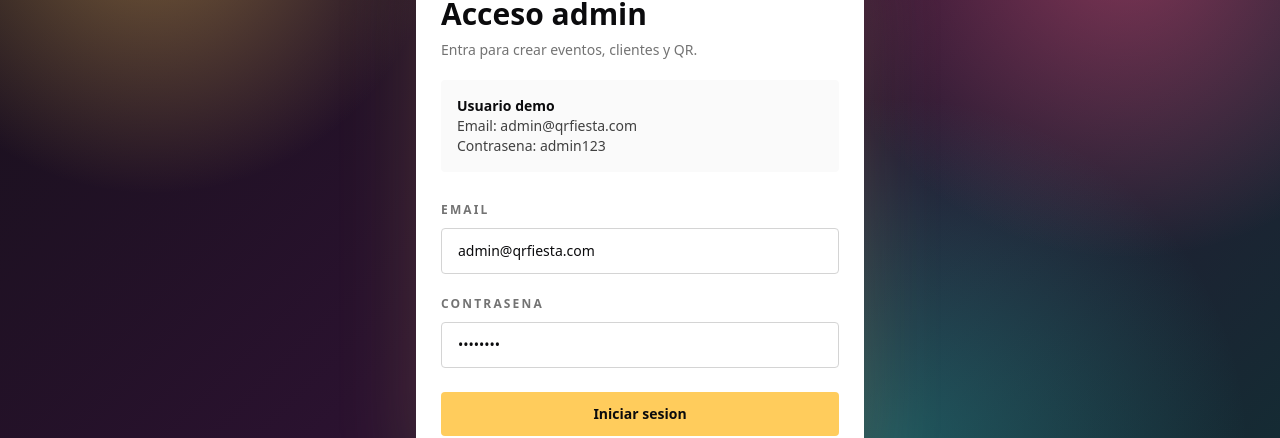
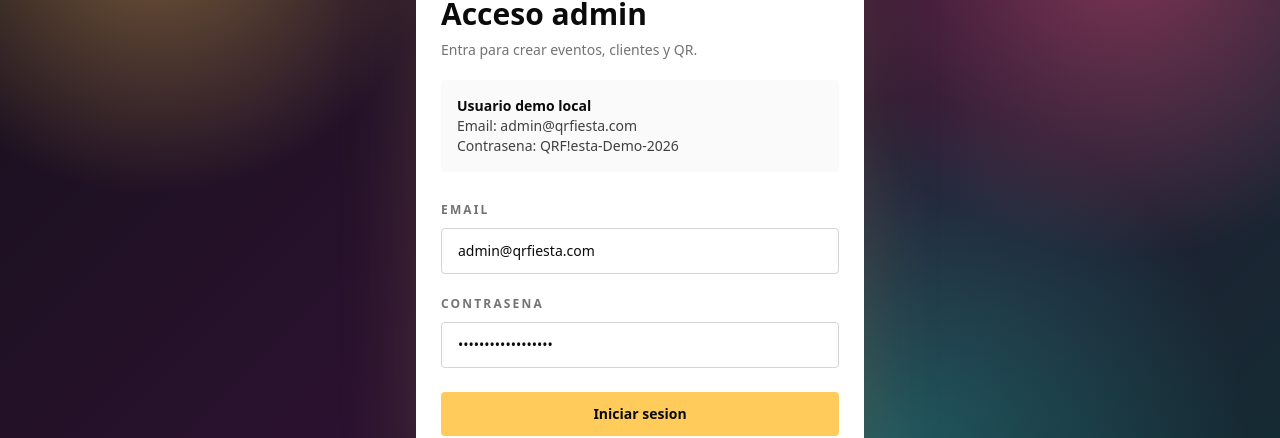
Before and after one commit to domingo9247/QRfiestas, a Next.js app: page /admin/login in a window 1280 px wide. Shown: the part 206-644 px from the top of the page. Built offline with nearby package versions, Linux system fonts and the light colour scheme; no server answers.

Commit message:
Disable demo admin credentials in production

```diff
--- a/app/admin/login/page.tsx
+++ b/app/admin/login/page.tsx
@@ -4,13 +4,14 @@ import { signInWithEmailAndPassword } from "firebase/auth";
 import Link from "next/link";
 import { useRouter } from "next/navigation";
 import { FormEvent, useState } from "react";
-import { DEMO_ADMIN_EMAIL, DEMO_ADMIN_PASSWORD, startDemoAdminSession } from "@/lib/demoStore";
+import { DEMO_ADMIN_EMAIL, DEMO_ADMIN_PASSWORD, isLocalDemoHost, startDemoAdminSession } from "@/lib/demoStore";
 import { auth } from "@/lib/firebase";
 
 export default function LoginPage() {
   const router = useRouter();
-  const [email, setEmail] = useState(DEMO_ADMIN_EMAIL);
-  const [password, setPassword] = useState(DEMO_ADMIN_PASSWORD);
+  const [demoEnabled] = useState(() => isLocalDemoHost());
+  const [email, setEmail] = useState(() => (isLocalDemoHost() ? DEMO_ADMIN_EMAIL : ""));
+  const [password, setPassword] = useState(() => (isLocalDemoHost() ? DEMO_ADMIN_PASSWORD : ""));
   const [loading, setLoading] = useState(false);
   const [error, setError] = useState("");
 
@@ -19,14 +20,14 @@ export default function LoginPage() {
     setLoading(true);
     setError("");
 
-    if (email.trim().toLowerCase() === DEMO_ADMIN_EMAIL && password === DEMO_ADMIN_PASSWORD) {
+    if (demoEnabled && email.trim().toLowerCase() === DEMO_ADMIN_EMAIL && password === DEMO_ADMIN_PASSWORD) {
       startDemoAdminSession();
       router.push("/admin");
       return;
     }
 
     try {
-      await signInWithEmailAndPassword(auth, email, password);
+      await signInWithEmailAndPassword(auth, email.trim(), password);
       router.push("/admin");
     } catch {
       setError("Email o contrasena incorrectos.");
@@ -43,11 +44,13 @@ export default function LoginPage() {
         </Link>
         <h1 className="mt-5 text-3xl font-black text-ink">Acceso admin</h1>
         <p className="mt-2 text-sm text-neutral-500">Entra para crear eventos, clientes y QR.</p>
-        <div className="mt-5 rounded bg-neutral-50 p-4 text-sm text-neutral-700">
-          <p className="font-bold text-ink">Usuario demo</p>
-          <p>Email: {DEMO_ADMIN_EMAIL}</p>
-          <p>Contrasena: {DEMO_ADMIN_PASSWORD}</p>
-        </div>
+        {demoEnabled ? (
+          <div className="mt-5 rounded bg-neutral-50 p-4 text-sm text-neutral-700">
+            <p className="font-bold text-ink">Usuario demo local</p>
+            <p>Email: {DEMO_ADMIN_EMAIL}</p>
+            <p>Contrasena: {DEMO_ADMIN_PASSWORD}</p>
+          </div>
+        ) : null}
         <label className="mt-6 block space-y-2">
           <span className="label">Email</span>
           <input type="email" value={email} onChange={(event) => setEmail(event.target.value)} required className="field" />
--- a/lib/demoStore.ts
+++ b/lib/demoStore.ts
@@ -3,12 +3,18 @@
 import type { ClientUser, FiestaEvent, UploadItem } from "@/lib/types";
 
 export const DEMO_ADMIN_EMAIL = "admin@qrfiesta.com";
-export const DEMO_ADMIN_PASSWORD = "admin123";
+export const DEMO_ADMIN_PASSWORD = "QRF!esta-Demo-2026";
 export const DEMO_ADMIN_KEY = "qr-fiesta-demo-admin";
 const DEMO_CLIENT_KEY = "qr-fiesta-demo-client";
 const EVENTS_KEY = "qr-fiesta-demo-events";
 const CLIENTS_KEY = "qr-fiesta-demo-clients";
 const UPLOADS_KEY = "qr-fiesta-demo-uploads";
+
+export function isLocalDemoHost() {
+  if (typeof window === "undefined") return false;
+  const host = window.location.hostname;
+  return host === "localhost" || host === "127.0.0.1" || host.startsWith("192.168.");
+}
 
 function readItems<T>(key: string): T[] {
   if (typeof window === "undefined") return [];
@@ -27,10 +33,8 @@ function writeItems<T>(key: string, items: T[]) {
 
 export function isDemoAdminSession() {
   if (typeof window === "undefined") return false;
-  const host = window.location.hostname;
-  const localHost = host === "localhost" || host === "127.0.0.1" || host.startsWith("192.168.");
 
-  if (process.env.NEXT_PUBLIC_FIREBASE_PROJECT_ID && !localHost) {
+  if (process.env.NEXT_PUBLIC_FIREBASE_PROJECT_ID && !isLocalDemoHost()) {
     return false;
   }
 
```
